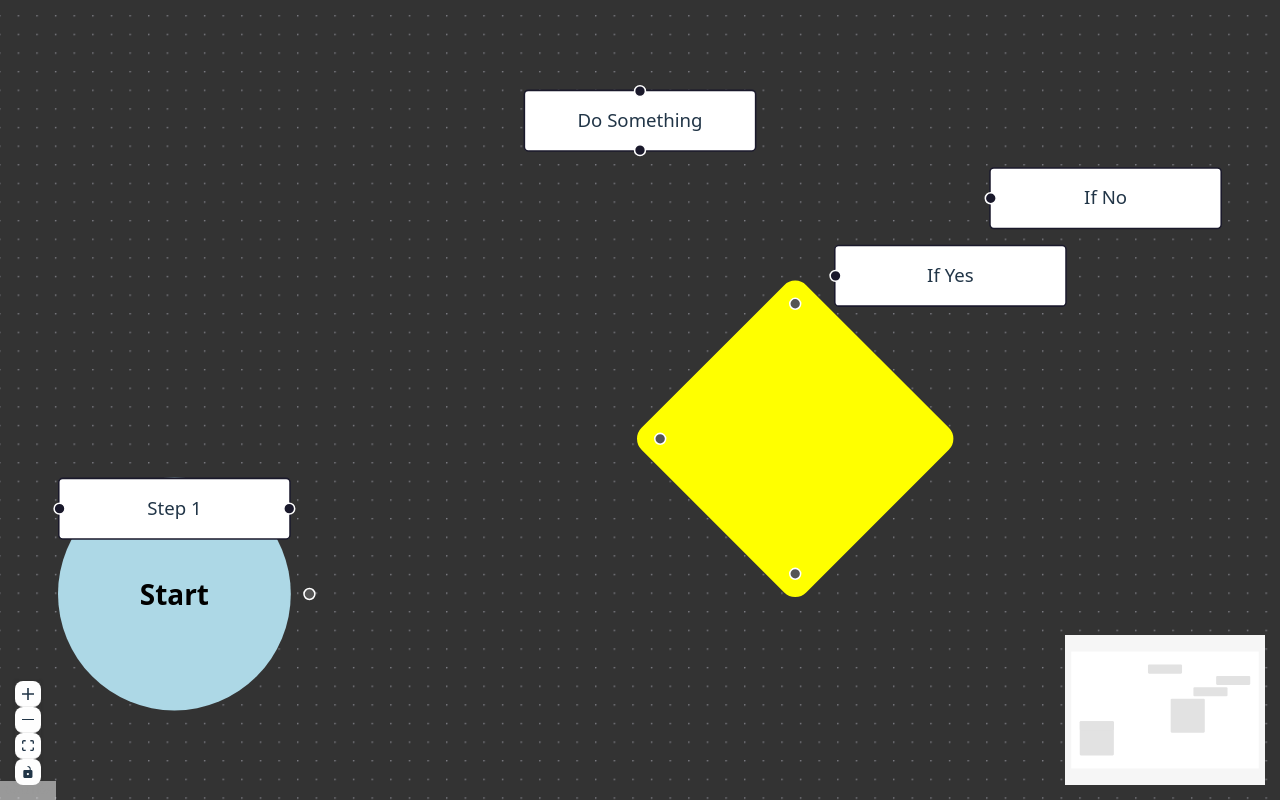
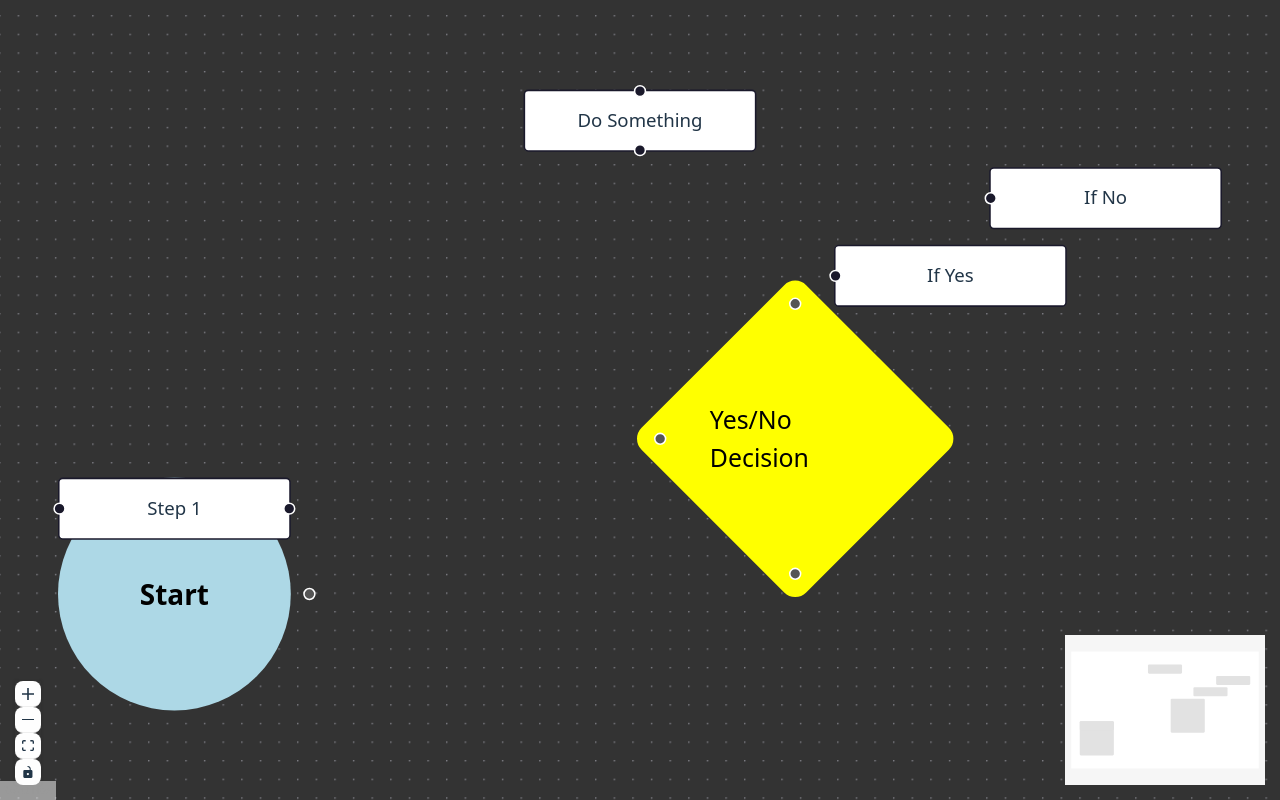
Before and after one commit to Akimori-236/learn-react-flow, a React (Vite) app: page / in a window 1280 px wide. Built offline with nearby package versions, Linux system fonts and the light colour scheme.

Commit message:
update diamond node text

```diff
--- a/src/components/customNodes/CircleNode.jsx
+++ b/src/components/customNodes/CircleNode.jsx
@@ -1,7 +1,6 @@
 import { Handle } from "@xyflow/react";
 
 export default function CircleNode({ id, data }) {
-    // Destructure id and label from data prop
     const { label } = data;
 
     const commonStyles = {
--- a/src/components/customNodes/DiamondNode.jsx
+++ b/src/components/customNodes/DiamondNode.jsx
@@ -1,7 +1,9 @@
 import { Handle } from "@xyflow/react";
 
 
-export default function DiamondNode({ id, label }) {
+export default function DiamondNode({ id, data }) {
+    const { label } = data;
+
     return (
         <div style={{
             position: 'relative',
@@ -23,7 +25,11 @@ export default function DiamondNode({ id, label }) {
                 transform: 'rotate(45deg)', // Rotate the node to make it diamond-shaped
                 transformOrigin: 'center',
             }}>
-                <div>{label}</div>
+                <div
+                    style={{
+                        transform: 'rotate(315deg)', // Rotate the node to make it diamond-shaped
+                    }}
+                >{label}</div>
             </div>
 
             {/* Outgoing connection points (top and bottom) */}
--- a/src/components/mockFlowData.js
+++ b/src/components/mockFlowData.js
@@ -8,6 +8,7 @@ const NodeType = {
     OUTPUT: "output",
     GROUP: "group",
     DIAMOND: "diamond",
+    CIRCLE: "circle",
 };
 
 // Function to create nodes with flexibility for type and label
```
